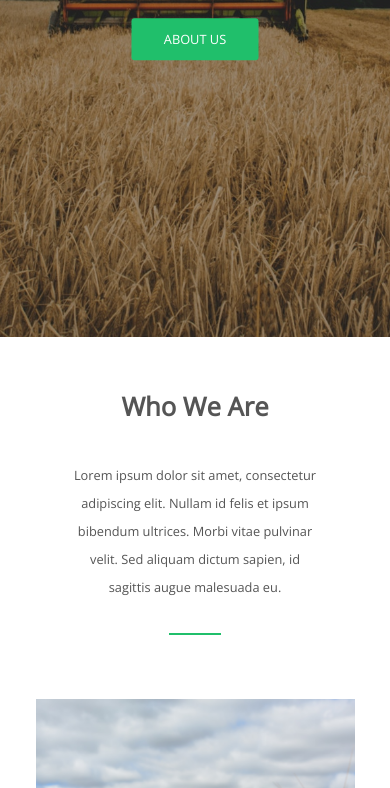
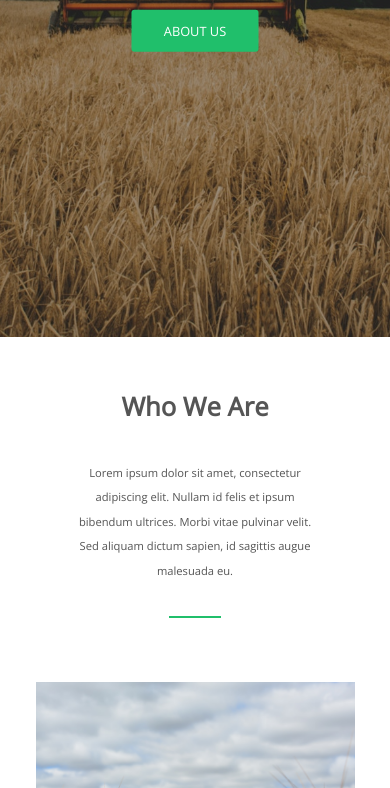
Before and after one commit to assainov/astal, a website: page index.html in a window 390 px wide. Shown: the part 507-1295 px from the top of the page. Drawn offline with nearby package versions, Linux system fonts and the light colour scheme.

Commit message:
fixed responsive bugs

```diff
--- a/assets/sass/base/_typography.scss
+++ b/assets/sass/base/_typography.scss
@@ -15,8 +15,9 @@ body {
         letter-spacing: 2px;
         white-space: nowrap;
         @include respond(phone) {
-            font-size: 4rem;
+            font-size: 3.5rem;
             white-space: inherit;
+            line-height: 1;
         }
     }
 
@@ -26,6 +27,7 @@ body {
         display: block;
         @include respond(phone) {
             font-size: 2rem;
+            margin-top: 2rem;
         }
     }
 
@@ -41,6 +43,10 @@ body {
 .heading-description {
     max-width: 70%;
     margin: 0 auto;
+    @include respond(phone) {
+        font-size: 1.4rem;
+        line-height: 1.5;
+    }
 }
 
 .paragraph {
--- a/assets/sass/layout/_header.scss
+++ b/assets/sass/layout/_header.scss
@@ -11,9 +11,16 @@
         justify-content: space-between;
         padding: 2rem 0;
         animation: showUp 0.6s 0.7s ease-out backwards;
+        @include respond(phone) {
+            flex-direction: column;
+            align-items: center;
+        }
     }
 
     &__logo {
+        @include respond(phone) {
+            margin-bottom: 1rem;
+        }
 
         &-link {
             &:link,
```
Also changed, not shown: assets/css/styles.css.
